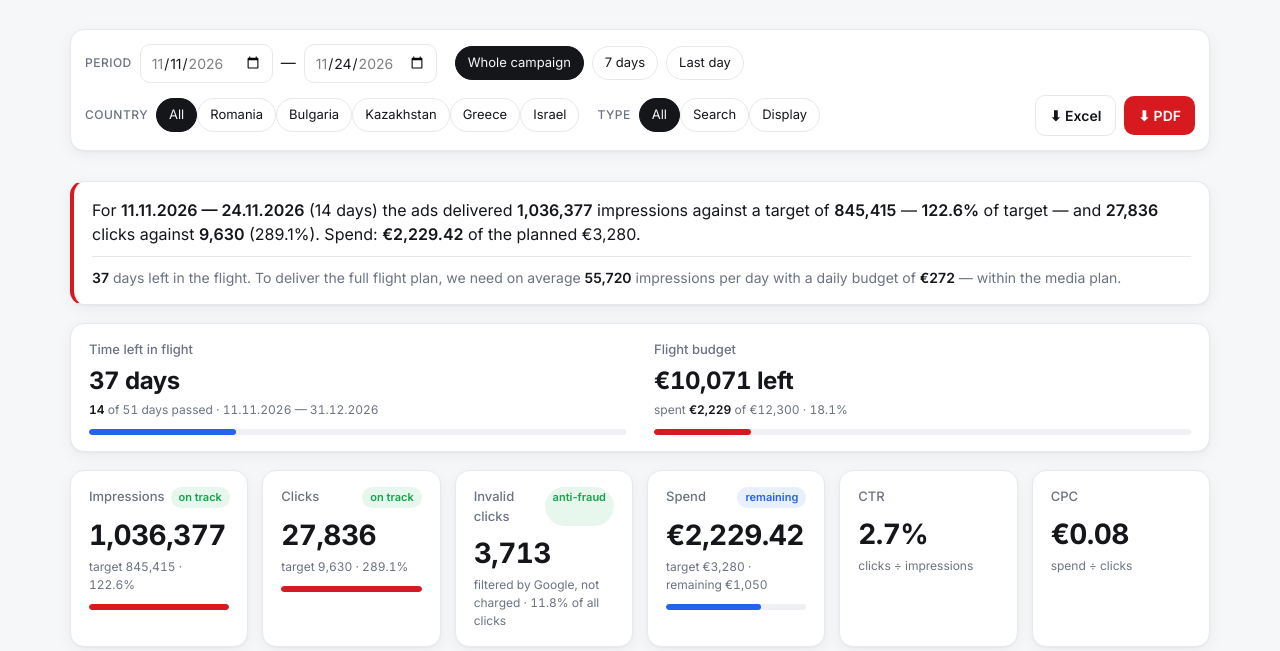
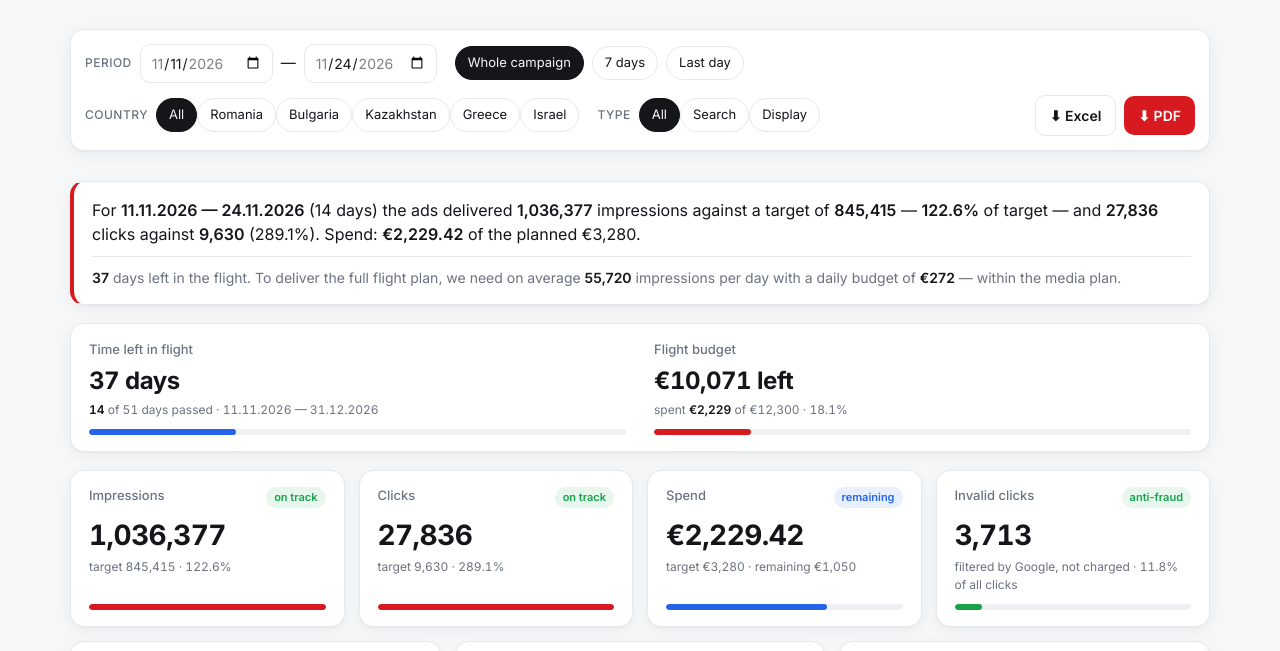
Before and after one commit to AlexsanderMakh/canon-report, a plain HTML site: page en.html in a window 1280 px wide. Shown: the part 86-737 px from the top of the page. Drawn offline with Linux system fonts and the light colour scheme.

Commit message:
KPI layout: 4 main + 3 compact cards (EN)
Co-Authored-By: Claude Opus 5.5 <noreply@anthropic.com>
Claude-Session: https://claude.ai/code/session_01BTETf1qYBpyM5Z6b1EXRye

```diff
--- a/en.html
+++ b/en.html
@@ -46,10 +46,10 @@ input[type=date]{font:inherit;font-size:14px;border:1px solid var(--line);border
 .btn.ghost{background:var(--card);border:1px solid var(--line);color:var(--ink)}
 .summary{background:var(--card);border:1px solid var(--line);border-left:4px solid var(--accent);border-radius:var(--r);box-shadow:var(--sh);padding:16px 18px;font-size:16px;margin-bottom:18px}
 .summary b{font-weight:600}
-.kpis{display:grid;grid-template-columns:repeat(auto-fit,minmax(170px,1fr));gap:14px;margin-bottom:18px}
+.kpis{margin-bottom:18px}.kpi-main{display:grid;grid-template-columns:repeat(4,minmax(0,1fr));gap:14px}.kpi-sub{display:grid;grid-template-columns:repeat(3,minmax(0,1fr));gap:14px;margin-top:14px}.kpi-sub .card{padding:12px 18px}.kpi-sub .k-v{font-size:21px;margin:4px 0 0}.kpi-main .card{display:flex;flex-direction:column}.kpi-main .prog{margin-top:auto}.kpi-main .k-n{margin-bottom:10px}
 .card{background:var(--card);border:1px solid var(--line);border-radius:var(--r);box-shadow:var(--sh);padding:16px 18px}
-.k-l{font-size:13px;color:var(--muted);font-weight:500;display:flex;justify-content:space-between;gap:6px}
-.k-v{font-size:28px;font-weight:700;letter-spacing:-.02em;margin:6px 0 2px;font-variant-numeric:tabular-nums}
+.k-l{font-size:13px;color:var(--muted);font-weight:500;display:flex;justify-content:space-between;align-items:flex-start;gap:8px}.k-l>span:first-child{min-width:0;line-height:1.35}.k-l .pill{flex:none}
+.k-v{font-size:28px;font-weight:700;letter-spacing:-.02em;margin:6px 0 2px;font-variant-numeric:tabular-nums;white-space:nowrap}
 .k-n{font-size:12px;color:var(--muted);font-variant-numeric:tabular-nums}
 .prog{height:6px;background:var(--track);border-radius:99px;margin-top:10px;overflow:hidden}
 .prog i{display:block;height:100%;background:var(--accent);border-radius:99px}
@@ -84,6 +84,8 @@ details{margin-top:6px}summary{cursor:pointer;font-weight:600}
 dl{display:grid;grid-template-columns:max-content 1fr;gap:6px 16px;margin:12px 0 0;font-size:14px}dt{font-weight:600}dd{margin:0;color:var(--muted)}
 .empty{color:var(--muted);font-size:14px;padding:30px 0;text-align:center}
 footer{color:var(--muted);font-size:12px;margin-top:26px;text-align:center}
+@media (max-width:960px){.kpi-main{grid-template-columns:repeat(2,minmax(0,1fr))}}
+@media (max-width:520px){.kpi-main{grid-template-columns:minmax(0,1fr)}.kpi-sub{gap:10px}.kpi-sub .card{padding:10px 12px}.kpi-sub .k-v{font-size:18px}.kpi-sub .k-n{font-size:11px}}
 @media (max-width:640px){.bar{position:static}h1{font-size:21px}.k-v{font-size:24px}.controls{padding:12px}}
 @media print{
   body{background:#fff}.bar{position:static;padding:0}.controls .no-print,.seg,.btn{display:none!important}
@@ -352,16 +354,18 @@ function render() {
     if (p != null) { const [cls, txt] = status(p); pill = `<span class="pill ${cls}">${txt}</span>`; bar = `<div class="prog"><i style="width:${Math.min(100, p * 100)}%"></i></div>`; }
     return `<div class="card"><div class="k-l"><span>${label}</span>${pill}</div><div class="k-v">${v}</div><div class="k-n">${note}</div>${bar}</div>`;
   };
-  const kpiInv = (label, v, note) => `<div class="card"><div class="k-l"><span>${label}</span><span class="pill ok">anti-fraud</span></div><div class="k-v">${v}</div><div class="k-n">${note}</div></div>`;
+  const kpiInv = (label, v, note, p) => `<div class="card"><div class="k-l"><span>${label}</span><span class="pill ok">anti-fraud</span></div><div class="k-v">${v}</div><div class="k-n">${note}</div><div class="prog"><i style="width:${Math.min(100, p * 100)}%;background:var(--ok)"></i></div></div>`;
   const kpiNeutral = (label, v, note, p) => `<div class="card"><div class="k-l"><span>${label}</span><span class="pill info">remaining</span></div><div class="k-v">${v}</div><div class="k-n">${note}</div><div class="prog"><i style="width:${Math.min(100, p * 100)}%;background:var(--info)"></i></div></div>`;
   el('kpis').innerHTML =
+    '<div class="kpi-main">' +
     kpi('Impressions', nf(t.imp), `target ${nf(t.pImp)} · ${pct(ip)}`, ip) +
     kpi('Clicks', nf(t.clk), `target ${nf(t.pClk)} · ${pct(cp)}`, cp) +
-    kpiInv('Invalid clicks', nf(t.inv), `filtered by Google, not charged · ${(t.clk + t.inv) ? pct(t.inv / (t.clk + t.inv)) : '—'} of all clicks`) +
     kpiNeutral('Spend', eur(t.cost), `target ${eur(t.pCost, 0)} · remaining ${eur(Math.max(0, t.pCost - t.cost), 0)}`, t.pCost ? t.cost / t.pCost : 0) +
+    kpiInv('Invalid clicks', nf(t.inv), `filtered by Google, not charged · ${(t.clk + t.inv) ? pct(t.inv / (t.clk + t.inv)) : '—'} of all clicks`, (t.clk + t.inv) ? t.inv / (t.clk + t.inv) : 0) +
+    '</div><div class="kpi-sub">' +
     kpi('CTR', t.imp ? pct(t.clk / t.imp) : '—', 'clicks ÷ impressions') +
     kpi('CPC', t.clk ? eur(t.cost / t.clk) : '—', 'spend ÷ clicks') +
-    kpi('CPM', t.imp ? eur(t.cost / t.imp * 1000) : '—', 'cost per 1,000 impressions');
+    kpi('CPM', t.imp ? eur(t.cost / t.imp * 1000) : '—', 'cost per 1,000 impressions') + '</div>';
 
   flightBox();
   drawChart(R);
```
